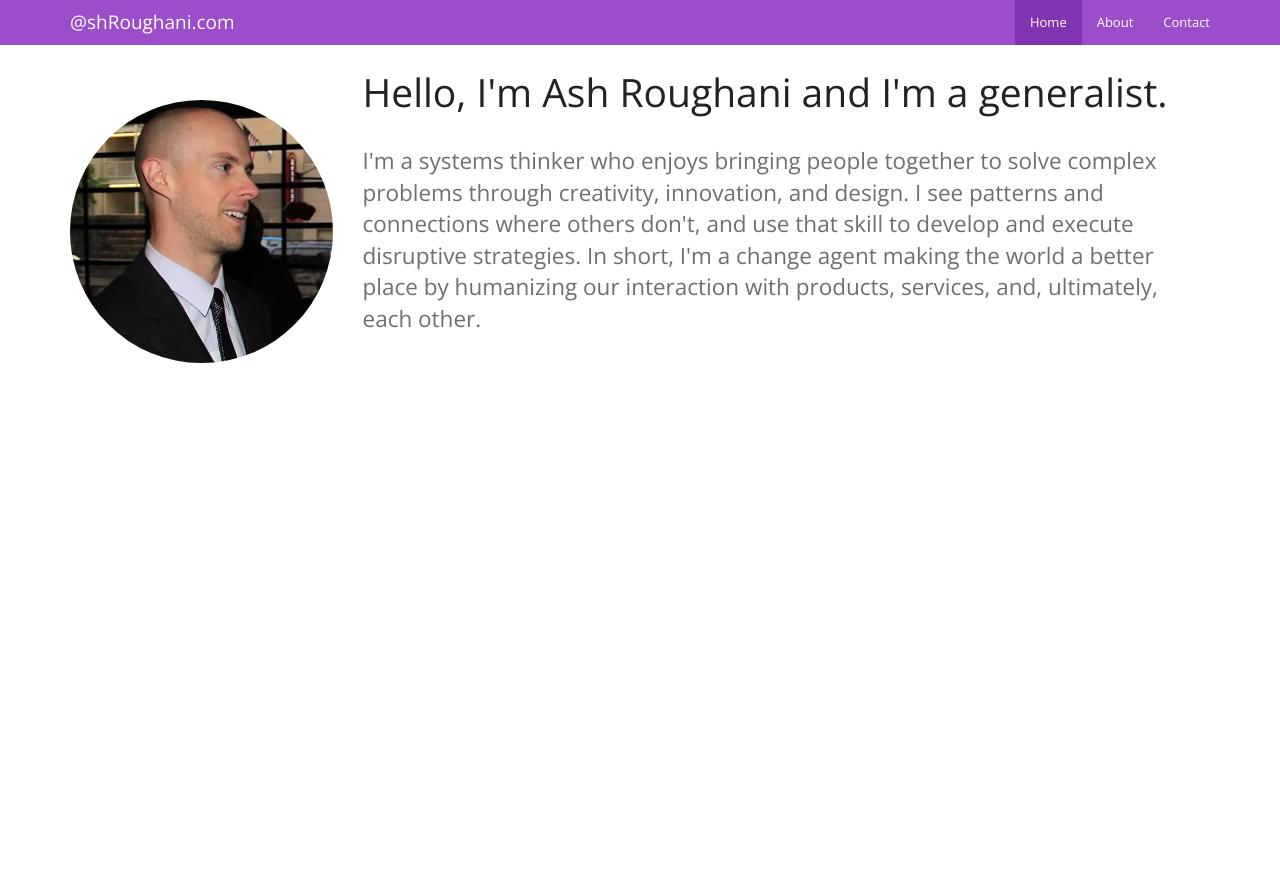
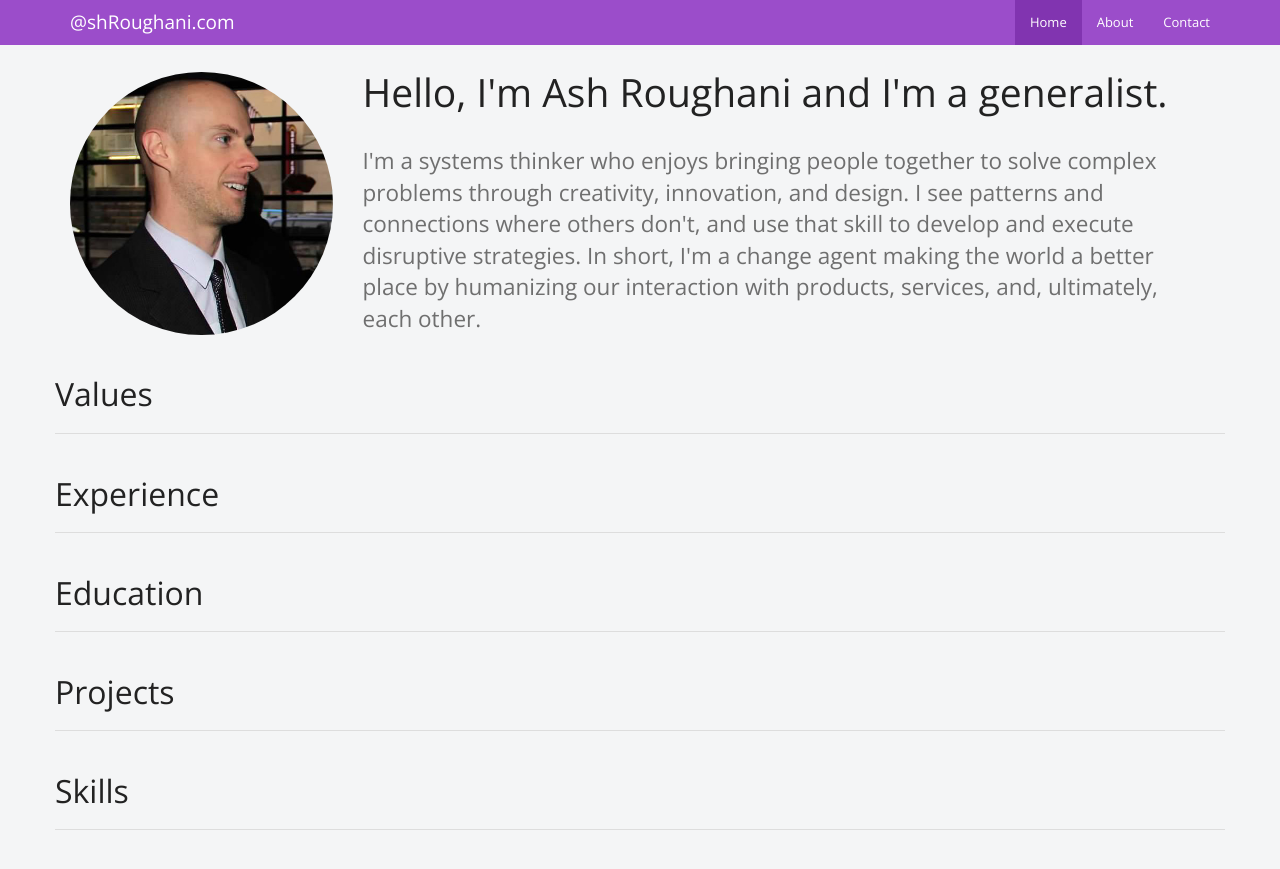
Before and after one commit to roughani/ashroughani.com, a Jekyll site: the page built from index.md, in a window 1280 px wide. Shown: the top 869 px of the page. Built offline with Jekyll 4.4.1, drawn with Linux system fonts in a browser that asks for light colours; nearby versions of some CDN libraries.

Commit message:
Add initial partials

```diff
--- /dev/null
+++ b/_includes/education.html
@@ -0,0 +1,10 @@
+<section id="education">
+  <div class="container">
+
+    <div class="row">
+      <h2>Education</h2>
+      <hr>
+    </div>
+
+  </div><!-- /.container -->
+</section>
--- /dev/null
+++ b/_includes/experience.html
@@ -0,0 +1,10 @@
+<section id="experience">
+  <div class="container">
+
+    <div class="row">
+      <h2>Experience</h2>
+      <hr>
+    </div>
+
+  </div><!-- /.container -->
+</section>
--- /dev/null
+++ b/_includes/projects.html
@@ -0,0 +1,10 @@
+<section id="projects">
+  <div class="container">
+
+    <div class="row">
+      <h2>Projects</h2>
+      <hr>
+    </div>
+
+  </div><!-- /.container -->
+</section>
--- /dev/null
+++ b/_includes/skills.html
@@ -0,0 +1,10 @@
+<section id="skills">
+  <div class="container">
+
+    <div class="row">
+      <h2>Skills</h2>
+      <hr>
+    </div>
+
+  </div><!-- /.container -->
+</section>
--- /dev/null
+++ b/_includes/values.html
@@ -0,0 +1,10 @@
+<section id="values">
+  <div class="container">
+
+    <div class="row">
+      <h2>Values</h2>
+      <hr>
+    </div>
+
+  </div><!-- /.container -->
+</section>
--- a/_scss/_variables.scss
+++ b/_scss/_variables.scss
@@ -27,7 +27,7 @@ $brand-danger:          #F04124 !default;
 //## Settings for some of the most global styles.
 
 //** Background color for `<body>`.
-$body-bg:               #fff !default;
+$body-bg:               #f4f5f6 !default;
 //** Global text color on `<body>`.
 $text-color:            $gray-darker !default;
 
--- a/css/styles.scss
+++ b/css/styles.scss
@@ -10,5 +10,5 @@ body {
 }
 
 .img-home {
-  margin-top: 50px;
+  margin-top: 22px;
 }
--- a/index.md
+++ b/index.md
@@ -3,3 +3,13 @@ layout: main
 ---
 
 {% include home.html %}
+
+{% include values.html %}
+
+{% include experience.html %}
+
+{% include education.html %}
+
+{% include projects.html %}
+
+{% include skills.html %}
```
